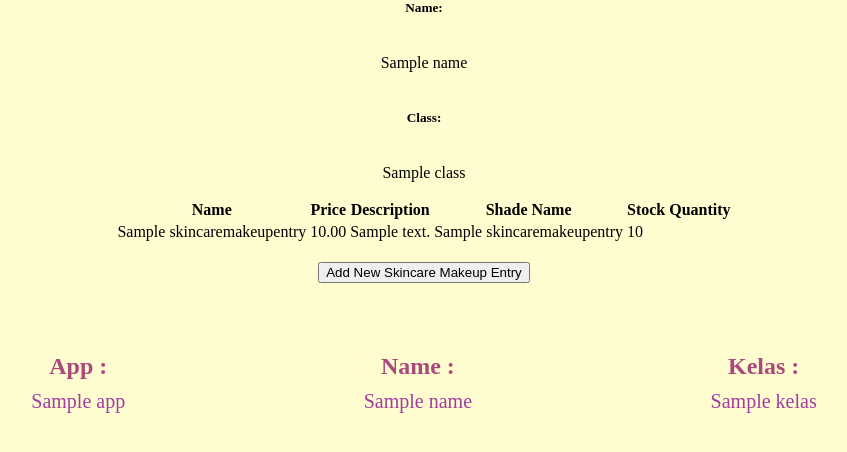
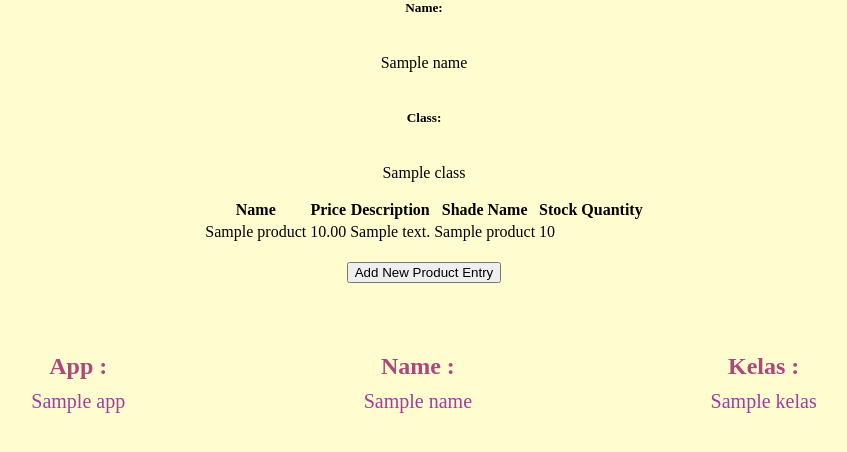
Before and after one commit to yemy16/Luxury-Glow, a Django app: template main/templates/main.html in a window 1280 px wide. Shown: the part 297-749 px from the top of the page, without its empty margins (216-1063 px from the left). Run offline with Django 5.2, Linux system fonts and the light colour scheme; tables that the repository leaves empty hold one stand-in row (values such as "Sample post"); the template is opened without the code that fills it: values that come from a table or form of the project are taken from there, most other values are stand-ins (such as "Sample title", 1, 10 or a date in 2020).

Commit message:
Melakukan perubahan pada beberapa files

```diff
--- a/main/forms.py
+++ b/main/forms.py
@@ -1,7 +1,7 @@
 from django.forms import ModelForm
-from .models import SkincareMakeupEntry
+from .models import Product
 
-class SkincareMakeupEntryForm(ModelForm):
+class ProductForm(ModelForm):
     class Meta:
-        model = SkincareMakeupEntry
+        model = Product
         fields = ["name", "price", "description","shade_name","stock_quantity"]
--- a/main/models.py
+++ b/main/models.py
@@ -1,7 +1,7 @@
 import uuid
 from django.db import models
 
-class SkincareMakeupEntry(models.Model):
+class Product(models.Model):
     id = models.UUIDField(primary_key=True, default=uuid.uuid4, editable=False)
     name = models.CharField(max_length=255)
     price = models.DecimalField(max_digits=20, decimal_places=2)
--- a/main/templates/skincare_makeup_entry.html
+++ b/main/templates/create_product_entry.html
@@ -1,6 +1,6 @@
 {% extends 'base.html' %}
 {% block content %}
-<h1>Add New Skincare Makeup Entry</h1>
+<h1>Add New Product Entry</h1>
 
 <form method="POST">
   {% csrf_token %}
@@ -9,7 +9,7 @@
     <tr>
       <td></td>
       <td>
-        <input type="submit" value="Add Skincare Makeup Entry" />
+        <input type="submit" value="Add Product Entry" />
       </td>
     </tr>
   </table>
--- a/main/templates/main.html
+++ b/main/templates/main.html
@@ -65,8 +65,8 @@
     <p>{{ class }}</p>
     {% endblock content %}
 
-    {% if not skincare_makeup_entries %}
-<p>Belum ada data skincare makeup pada Luxury Glow.</p>
+    {% if not product_entries %}
+<p>Belum ada data sproduct pada Luxury Glow.</p>
 {% else %}
 <table>
   <tr>
@@ -78,13 +78,13 @@
   </tr>
 
   {% comment %} Menampilkan data skincare makeup di bawah baris ini {% endcomment %}
-  {% for skincare in skincare_makeup_entries %}
+  {% for product_entry in product_entries %}
   <tr>
-    <td>{{ skincare.name }}</td>
-    <td>{{ skincare.price }}</td>
-    <td>{{ skincare.description }}</td>
-    <td>{{ skincare.shade_name }}</td>
-    <td>{{ skincare.stock_quantity }}</td>
+    <td>{{ product_entry.name }}</td>
+    <td>{{ product_entry.price }}</td>
+    <td>{{ product_entry.description }}</td>
+    <td>{{ product.shade_name }}</td>
+    <td>{{ product_entry.stock_quantity }}</td>
   </tr>
   {% endfor %}
 </table>
@@ -92,8 +92,8 @@
 
 <br />
 
-<a href="{% url 'main:create_mood_entry' %}">
-  <button>Add New Skincare Makeup Entry</button>
+<a href="{% url 'main:create_product_entry' %}">
+  <button>Add New Product Entry</button>
 </a>
 
     <div class="info-container">
--- a/main/urls.py
+++ b/main/urls.py
@@ -1,5 +1,5 @@
 from django.urls import path
-from main.views import show_main, skincare_makeup_entry
+from main.views import show_main, create_product_entry
 
 app_name = 'main'
 
```
Also changed, not shown: main/views.py (+8 -7 lines).
